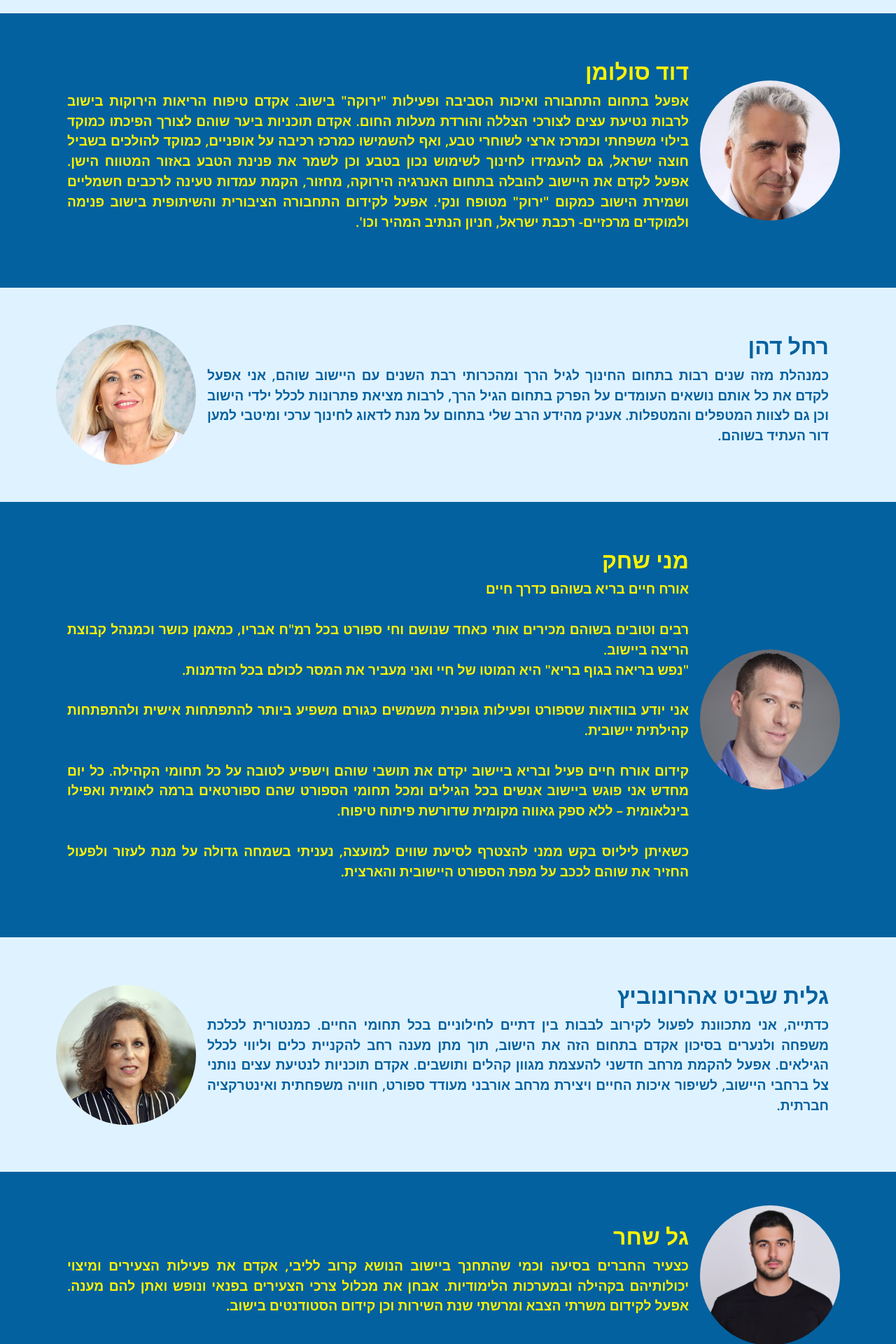
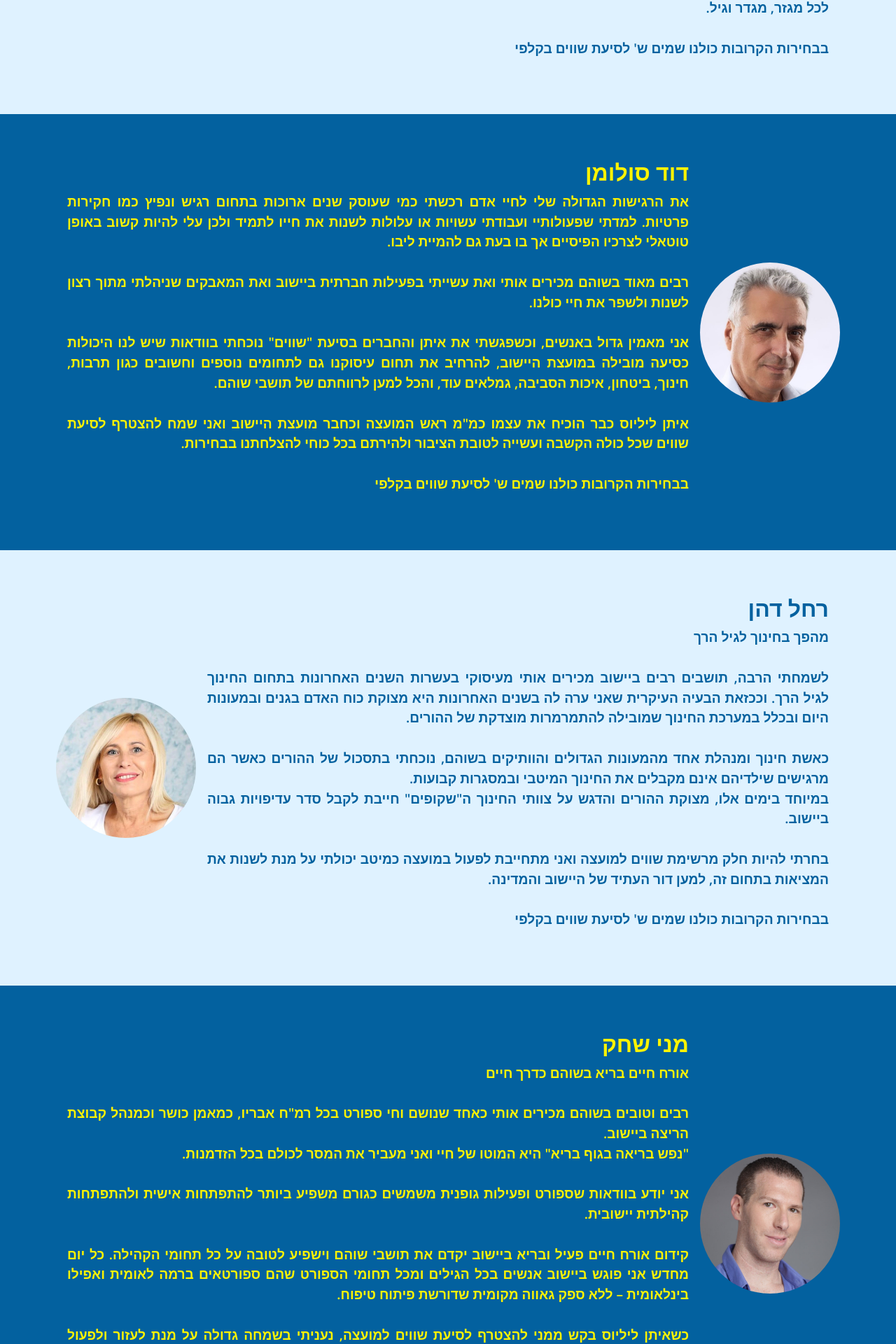
Before and after one commit to GuySha123/shavim, a React (Vite) app: page / in a window 1280 px wide. Shown: the part 2739-4659 px from the top of the page at 70% size. Built offline with nearby package versions, Linux system fonts and the light colour scheme; the HTML template or start-up script is replaced by a standard one.

Commit message:
Changed the text of the members, switched ori pic

```diff
--- a/src/components/sections/party-platform/PartyPlatform.tsx
+++ b/src/components/sections/party-platform/PartyPlatform.tsx
@@ -49,7 +49,7 @@ const PartyPlatform = ({ data }: PartyPlatformProps) => {
                         <DoubleBreak />
                         אני קורא לכולכם להתנדב ולעזור לנו במסע הבחירות, כי כל
                         קול וכל עזרה חשובה להמשך המסע שהתחיל לפני 5 שנים.
-                        <br />
+                        <DoubleBreak />
                         בבחירות הקרובות כולנו שמים ש' לסיעת שווים בקלפי
                         <DoubleBreak />
                         <b>איתן ליליוס יו"ר סיעת שווים</b>
--- a/src/data/member-data.ts
+++ b/src/data/member-data.ts
@@ -9,9 +9,6 @@ import nitzaPicture from '../assets/photos/party-members/nitza-pic.jpeg';
 import oriPicture from '../assets/photos/party-members/ori-pic.jpeg';
 import rachelPicture from '../assets/photos/party-members/rachel-pic.jpeg';
 import yoelPicture from '../assets/photos/party-members/yoel-pic.jpeg';
-
-//TODO:
-//Copy the text that Aviel sent me
 
 export type MemberDescription = {
     name: string;
@@ -25,77 +22,77 @@ export const memberData: MemberDescription[] = [
         name: 'עו"ד אורי סקוזה',
         title: 'תמונה של אורי סקוזה',
         description:
-            'הביטחון האישי ושמירה על הרכוש שלנו הוא הנושא שאני הולך להעמיד בראש מעייני כחבר במועצת היישוב שתבחר בבחירות הקרובות.\n אין ספק כי החודשים האחרונים רק הגבירו את הצורך הבולט והמיידי בנושאי ביטחון ביישוב ולבקשת איתן ליליוס, ראש הרשימה שלנו למועצה, לקחתי על עצמי לעסוק בתחומים אלו באופן מקצועי ביותר. אני מתכוון לגייס להכנת תוכנית עבודה מסודרת בנושא את אנשי מערכת הביטחון המנוסים ביותר המתגוררים בעיר על מנת לכונן ביישוב תחושת ביטחון אמיתי ומבוסס.\n\nבמסגרת עיסוקי במשרד עורכי הדין שיסדתי ביישוב לפני שנים רבות נחשפתי לרבים וטובים מתושבי שוהם ואני חבר קרוב של רבים מכם ומתוך המון שיחות ומפגשים, למדתי שזהו אחד התחומים שדורש התייחסות מערכתית ותשומת לב עירונית.\n\nבפעילותי במועצה בשנים הקרובות אני מתכוון לפעול להגברת המאמצים והפניית משאבים ראויים לתחום הביטחון. נעשה זאת באמצעות הכנת תוכניות עבודה מקצועיות ושילוב ידע וניסיון של רבים וטובים המתגוררים בעיר.',
+            "הביטחון האישי ושמירה על הרכוש שלנו הוא הנושא שאני הולך להעמיד בראש מעייני כחבר במועצת היישוב שתבחר בבחירות הקרובות.\n אין ספק כי החודשים האחרונים רק הגבירו את הצורך הבולט והמיידי בנושאי ביטחון ביישוב ולבקשת איתן ליליוס, ראש הרשימה שלנו למועצה, לקחתי על עצמי לעסוק בתחומים אלו באופן מקצועי ביותר. אני מתכוון לגייס להכנת תוכנית עבודה מסודרת בנושא את אנשי מערכת הביטחון המנוסים ביותר המתגוררים בעיר על מנת לכונן ביישוב תחושת ביטחון אמיתי ומבוסס.\n\nבמסגרת עיסוקי במשרד עורכי הדין שיסדתי ביישוב לפני שנים רבות נחשפתי לרבים וטובים מתושבי שוהם ואני חבר קרוב של רבים מכם ומתוך המון שיחות ומפגשים, למדתי שזהו אחד התחומים שדורש התייחסות מערכתית ותשומת לב עירונית.\n\nבפעילותי במועצה בשנים הקרובות אני מתכוון לפעול להגברת המאמצים והפניית משאבים ראויים לתחום הביטחון. נעשה זאת באמצעות הכנת תוכניות עבודה מקצועיות ושילוב ידע וניסיון של רבים וטובים המתגוררים בעיר.\n\nבבחירות הקרובות כולנו שמים ש' לסיעת שווים בקלפי",
         memberPic: oriPicture,
     },
     {
         name: 'לימור שגב',
         title: 'תמונה של לימור שגב',
         description:
-            'הנגשת תרבות בשוהם\n\nאני חיה, נושמת ועובדת בתחום התרבות כל חיי, ואני יודעת שיש אירועי תרבות רבים ונפלאים ברחבי הארץ.\nרק שכל פעם מחדש אני נוכחת, בכאב וצער, שחלקם, ולפעמים גם הטובים שבהם, אינם מונגשים לכולם ולבעלי מוגבלויות במיוחד. הסיבות מגוונות: חוסר מודעות מספקת, תוכן שאינו מוכר ועלויות כספיות גבוהות להנגשה.\n\nכמי שנושא התרבות הוא בנפשי ובעיסוקי היומיומי בבית הלוחם בתל אביב, הדגש שלי הינו על הגדלת תחום התרבות בתוך הקהילה והקשר ביניהם.\nלבקשתו של איתן ליליוס ראש סיעת שווים במועצה בחרתי להצטרף לסיעת שווים כדי לשים דגש על חיזוק מוסדות התרבות היישוביים תוך חידוש מסורות ועל יצירת תכנים חדשים המותאמים לכל סוגי האוכלוסייה.\n\nבתור חברת מועצת היישוב אני מתכוונת למתג את שוהם כיישוב מוביל בתחום התרבות הנגישה לקהילה, לכל מגזר, מגדר וגיל.',
+            "הנגשת תרבות בשוהם\n\nאני חיה, נושמת ועובדת בתחום התרבות כל חיי, ואני יודעת שיש אירועי תרבות רבים ונפלאים ברחבי הארץ.\nרק שכל פעם מחדש אני נוכחת, בכאב וצער, שחלקם, ולפעמים גם הטובים שבהם, אינם מונגשים לכולם ולבעלי מוגבלויות במיוחד. הסיבות מגוונות: חוסר מודעות מספקת, תוכן שאינו מוכר ועלויות כספיות גבוהות להנגשה.\n\nכמי שנושא התרבות הוא בנפשי ובעיסוקי היומיומי בבית הלוחם בתל אביב, הדגש שלי הינו על הגדלת תחום התרבות בתוך הקהילה והקשר ביניהם.\nלבקשתו של איתן ליליוס ראש סיעת שווים במועצה בחרתי להצטרף לסיעת שווים כדי לשים דגש על חיזוק מוסדות התרבות היישוביים תוך חידוש מסורות ועל יצירת תכנים חדשים המותאמים לכל סוגי האוכלוסייה.\n\nבתור חברת מועצת היישוב אני מתכוונת למתג את שוהם כיישוב מוביל בתחום התרבות הנגישה לקהילה, לכל מגזר, מגדר וגיל.\n\nבבחירות הקרובות כולנו שמים ש' לסיעת שווים בקלפי",
         memberPic: limorPicture,
     },
     {
         name: 'דוד סולומן',
         title: 'תמונה של דוד סולומן',
         description:
-            'אפעל בתחום התחבורה ואיכות הסביבה ופעילות "ירוקה" בישוב. אקדם טיפוח הריאות הירוקות בישוב לרבות נטיעת עצים לצורכי הצללה והורדת מעלות החום. אקדם תוכניות ביער שוהם לצורך הפיכתו כמוקד בילוי משפחתי וכמרכז ארצי לשוחרי טבע, ואף להשמישו כמרכז רכיבה על אופניים, כמוקד להולכים בשביל חוצה ישראל, גם להעמידו לחינוך לשימוש נכון בטבע וכן לשמר את פנינת הטבע באזור המטווח הישן. אפעל לקדם את היישוב להובלה בתחום האנרגיה הירוקה, מחזור, הקמת עמדות טעינה לרכבים חשמליים ושמירת הישוב כמקום "ירוק" מטופח ונקי. אפעל לקידום התחבורה הציבורית והשיתופית בישוב פנימה ולמוקדים מרכזיים- רכבת ישראל, חניון הנתיב המהיר וכו\'.',
+            'את הרגישות הגדולה שלי לחיי אדם רכשתי כמי שעוסק שנים ארוכות בתחום רגיש ונפיץ כמו חקירות פרטיות. למדתי שפעולותיי ועבודתי עשויות או עלולות לשנות את חייו לתמיד ולכן עלי להיות קשוב באופן טוטאלי לצרכיו הפיסיים אך בו בעת גם להמיית ליבו.\n\nרבים מאוד בשוהם מכירים אותי ואת עשייתי בפעילות חברתית ביישוב ואת המאבקים שניהלתי מתוך רצון לשנות ולשפר את חיי כולנו.\n\nאני מאמין גדול באנשים, וכשפגשתי את איתן והחברים בסיעת "שווים" נוכחתי בוודאות שיש לנו היכולות כסיעה מובילה במועצת היישוב, להרחיב את תחום עיסוקנו גם לתחומים נוספים וחשובים כגון תרבות, חינוך, ביטחון, איכות הסביבה, גמלאים עוד, והכל למען לרווחתם של תושבי שוהם.\n\nאיתן ליליוס כבר הוכיח את עצמו כמ"מ ראש המועצה וכחבר מועצת היישוב ואני שמח להצטרף לסיעת שווים שכל כולה הקשבה ועשייה לטובת הציבור ולהירתם בכל כוחי להצלחתנו בבחירות.\n\nבבחירות הקרובות כולנו שמים ש\' לסיעת שווים בקלפי',
         memberPic: dividPicture,
     },
     {
         name: 'רחל דהן',
         title: 'תמונה של רחל דהן',
         description:
-            'כמנהלת מזה שנים רבות בתחום החינוך לגיל הרך ומהכרותי רבת השנים עם היישוב שוהם, אני אפעל לקדם את כל אותם נושאים העומדים על הפרק בתחום הגיל הרך, לרבות מציאת פתרונות לכלל ילדי הישוב וכן גם לצוות המטפלים והמטפלות. אעניק מהידע הרב שלי בתחום על מנת לדאוג לחינוך ערכי ומיטבי למען דור העתיד בשוהם.',
+            'מהפך בחינוך לגיל הרך\n\nלשמחתי הרבה, תושבים רבים ביישוב מכירים אותי מעיסוקי בעשרות השנים האחרונות בתחום החינוך לגיל הרך. וככזאת הבעיה העיקרית שאני ערה לה בשנים האחרונות היא מצוקת כוח האדם בגנים ובמעונות היום ובכלל במערכת החינוך שמובילה להתמרמרות מוצדקת של ההורים.\n\nכאשת חינוך ומנהלת אחד מהמעונות הגדולים והוותיקים בשוהם, נוכחתי בתסכול של ההורים כאשר הם מרגישים שילדיהם אינם מקבלים את החינוך המיטבי ובמסגרות קבועות.\nבמיוחד בימים אלו, מצוקת ההורים והדגש על צוותי החינוך ה"שקופים" חייבת לקבל סדר עדיפויות גבוה ביישוב.\n\nבחרתי להיות חלק מרשימת שווים למועצה ואני מתחייבת לפעול במועצה כמיטב יכולתי על מנת לשנות את המציאות בתחום זה, למען דור העתיד של היישוב והמדינה.\n\nבבחירות הקרובות כולנו שמים ש\' לסיעת שווים בקלפי',
         memberPic: rachelPicture,
     },
     {
         name: 'מני שחק',
         title: 'תמונה של מני שחק',
         description:
-            'אורח חיים בריא בשוהם כדרך חיים\n\nרבים וטובים בשוהם מכירים אותי כאחד שנושם וחי ספורט בכל רמ"ח אבריו, כמאמן כושר וכמנהל קבוצת הריצה ביישוב.\n"נפש בריאה בגוף בריא" היא המוטו של חיי ואני מעביר את המסר לכולם בכל הזדמנות.\n\nאני יודע בוודאות שספורט ופעילות גופנית משמשים כגורם משפיע ביותר להתפתחות אישית ולהתפתחות קהילתית יישובית.\n\nקידום אורח חיים פעיל ובריא ביישוב יקדם את תושבי שוהם וישפיע לטובה על כל תחומי הקהילה.  כל יום מחדש אני פוגש ביישוב אנשים בכל הגילים ומכל תחומי הספורט שהם ספורטאים ברמה לאומית ואפילו בינלאומית – ללא ספק גאווה מקומית שדורשת פיתוח טיפוח.\n\nכשאיתן ליליוס בקש ממני להצטרף לסיעת שווים למועצה, נעניתי בשמחה גדולה על מנת לעזור ולפעול החזיר את שוהם לככב על מפת הספורט היישובית והארצית.',
+            'אורח חיים בריא בשוהם כדרך חיים\n\nרבים וטובים בשוהם מכירים אותי כאחד שנושם וחי ספורט בכל רמ"ח אבריו, כמאמן כושר וכמנהל קבוצת הריצה ביישוב.\n"נפש בריאה בגוף בריא" היא המוטו של חיי ואני מעביר את המסר לכולם בכל הזדמנות.\n\nאני יודע בוודאות שספורט ופעילות גופנית משמשים כגורם משפיע ביותר להתפתחות אישית ולהתפתחות קהילתית יישובית.\n\nקידום אורח חיים פעיל ובריא ביישוב יקדם את תושבי שוהם וישפיע לטובה על כל תחומי הקהילה.  כל יום מחדש אני פוגש ביישוב אנשים בכל הגילים ומכל תחומי הספורט שהם ספורטאים ברמה לאומית ואפילו בינלאומית – ללא ספק גאווה מקומית שדורשת פיתוח טיפוח.\n\nכשאיתן ליליוס בקש ממני להצטרף לסיעת שווים למועצה, נעניתי בשמחה גדולה על מנת לעזור ולפעול החזיר את שוהם לככב על מפת הספורט היישובית והארצית.\n\nבבחירות הקרובות כולנו שמים ש\' לסיעת שווים בקלפי',
         memberPic: meniPicture,
     },
     {
         name: 'גלית שביט אהרונוביץ',
         title: 'תמונה של גלית שביט אהרונוביץ',
         description:
-            'כדתייה, אני מתכוונת לפעול לקירוב לבבות בין דתיים לחילוניים בכל תחומי החיים. כמנטורית לכלכת משפחה ולנערים בסיכון אקדם בתחום הזה את הישוב, תוך מתן מענה רחב להקניית כלים וליווי לכלל הגילאים. אפעל להקמת מרחב חדשני להעצמת מגוון קהלים ותושבים. אקדם תוכניות לנטיעת עצים נותני צל ברחבי היישוב, לשיפור איכות החיים ויצירת מרחב אורבני מעודד ספורט, חוויה משפחתית ואינטרקציה חברתית.',
+            'כתושבת היישוב השייכת (גם) לקהילה הדתית הפתוחה והפלורליסטית של שוהם, כמי שמשתדלת להיות גשר ודוגמה לחיים ב"גם וגם" אני מאמינה שלכל אחד ואחת מאתנו יש מחויבות לפעול למען קהילה מכילה המתנהלת מתוך ערבות הדדית. הנכונות להתגייס למען האחר, היא הדרך לשיתוף פעולה פורה בין כל המגזרים, בין האדם לסביבה ובין הרשות לתושב. אני מאמינה ובזאת אפעל ש-יחד נחזק ונבנה שוהם טובה יותר.\n\nאני מאמינה גדולה בחיים "גם וגם" זהו המוטו של חיי וחיי משפחתי מאז ומתמיד.\nבהשתייכותי לקהילה הדתית, הפתוחה והפלורליסטית של שוהם אני מממשת את היותי גשר ודוגמה שלכך שאפשר לחיות בשלום עם דעות שונות ומגוונות.\n\nבבסיס חיי קיימת האמונה המלאה כי מחויבות מלאה לערבות הדדית בין כל תושבי שוהם על אמונותיהם וצורת חייהם, היא דרך החיים הנכונה והמתגמלת ביותר.\n\nפיתוח ההתגייסות למען הזולת, המייצרת שיתוף פעולה פורה ומעצים בין כל המגזרים, היא הדרך הנכונה אותה אני רוצה להנחיל בשוהם גם בין הרשות לתושבים.\nומכאן בין האדם לסביבה ובין כל המגזרים ביישוב.\n\nאיתן ליליוס מגלם במלואה את את תפיסת עולמי, ולבקשתו שמחתי להצטרף לרשימת "שווים" למועצת העיר, כדי להיות זו שתטמיע את הערכים הללו בקרב תושבים העיר.\n\nבבחירות הקרובות כולנו שמים ש\' לסיעת שווים בקלפי',
         memberPic: galitPicture,
     },
     {
         name: 'גל שחר',
         title: 'תמונה של גל שחר',
         description:
-            'כצעיר החברים בסיעה וכמי שהתחנך ביישוב הנושא קרוב לליבי, אקדם את פעילות הצעירים ומיצוי יכולותיהם בקהילה ובמערכות הלימודיות. אבחן את מכלול צרכי הצעירים בפנאי ונופש ואתן להם מענה. אפעל לקידום משרתי הצבא ומרשתי שנת השירות וכן קידום הסטודנטים בישוב.',
+            "משאירים את הצעירים ביישוב!\n\nבמהלך השנים האחרונות קשה לפספס את העזיבה של צעירים רבים מהיישוב למטרופולינים הגדולים. כחייל משוחרר וכבוגר מסגרות החינוך ביישוב, אני רואה את הצרכים הרבים והמגוונים של צעירים ביישוב, שלא לכולם ישנו מענה ראוי: פעילויות פנאי לצעירים בגילאי חטיבה ותיכון, הכנה לגיוס לצבא ומתן מענה למסיימי שירות צבאי ולאומי ולסטודנטים במוסדות ההשכלה הגבוהה.\n\nולטובת כל אלו, אני מצטרף לסיעת שווים כדי להביא למועצה את קול הצעירים ולדאוג לכל הצרכים הרבים שעולים, על מנת להבטיח שיותר ויותר בני היישוב יבחרו להישאר בו ולפתח אותו למען הדורות הבאים.\n\nבבחירות הקרובות כולנו שמים ש' לסיעת שווים בקלפי",
         memberPic: galPicture,
     },
     {
         name: 'ניצה שרעבי',
         title: 'תמונה של ניצה שרעבי',
         description:
-            'כאשת חינוך בתחומי החינוך הרגיל והמיוחד, אקדם ואשפר את תחומי הלמידה השונים והכל תוך שיתוף והדרכת ההורים, הבאת כלל התלמידים להישגים חברתיים, לימודיים ורגשיים בגישות ודרכים חדשניות, תוך למידה דיפריאנציאלית בתוך כותלי בית הספר ומחוצה להם, לרבות בטבע. אסייע בהתמודדיות עם קשיים אישיים ולימודיים תוך יצירת פתרונות מגוונים אשר יובילו ללימוד עצמאי בתחומים הכלכליים, החברתיים והרגשיים.',
+            'אני מאמינה בעשייה חינוכית שעיקרה בהובלת תהליכים בקרב כלל הגורמים הנוגעים בחינוך: הורה, מורה וילד. לטובת כך נדרשת גמישות מחשבתית והתווית דרך מותאמת אישית לכל ילד, על פי התפיסה "חינוך הנער על פי דרכו".\n\nבבחירות הקרובות כולנו שמים ש\' לסיעת שווים בקלפי',
         memberPic: nitzaPicture,
     },
     {
         name: 'יואל אמיר',
         title: 'תמונה של יואל אמיר',
         description:
-            'כיזם וכמי שפעל שנים ארוכות בחברות בינ"ל אפעל לקידום תחום העסקים הקטנים והבינוניים בישוב וכן את מרכזי העסקים באזורי התעשייה. אפעל לקדם יוזמות ושיתופי פעולה בינ"ל ואת חזון הסיעה להפיכת תושבי שוהם ל"אזרח גלובלי".',
+            'כאיש עסקים, המשמש כמנכ"ל בחברות המובילות במשק בתחומם, אני שמח להצטרף לסיעת שווים ולסייע בהמשך קידום היישוב בתחום העסקים- הן בתחום העסקים הקטנים והבינוניים ביישוב והן במרכזי העסקים באזורי המסחר והתעשייה. כמו כן, אשים דגש על פיתוח ושדרוג קשרי החוץ של היישוב במגוון האספקטים הרלוונטיים.\n\nבבחירות הקרובות כולנו שמים ש\' לסיעת שווים בקלפי',
         memberPic: yoelPicture,
     },
     {
         name: 'אפי בן נתן',
         title: 'תמונה של אפי בן נתן',
         description:
-            'אחרי שנים כראש ענף תנאי שירות חובה ומילואים בדרגת סגן אלוף, כחבר לשעבר בוועדת העבודה והרווחה של הכנסת וכבן הישוב עשרות שנים, אקדם את תחומי הרווחה בדגש על גימלאי הישוב והגיל השלישי, התרבות והחינוך.',
+            'כחבר גאה בקבוצת "הגיל השלישי" ואיש פעיל בחיי היום יום – בכל תחומי החיים (גוף, נפש, משפחה, חברים, עסקים וכל השאר), אני שמח וגאה לחבור לסיעת שווים ולתרום מניסיוני רב השנים למען כל תושבי שוהם בכל הגילים ובכל תחום בו אני עוסק ועסקתי. ובין השאר חלומי הוא לקדם הקמת שלוחה של מוסד אקדמי כלשהו ביישוב, כדי שגם בתחום האקדמי תוכל שוהם להצטיין.\n\nבבחירות הקרובות כולנו שמים ש\' לסיעת שווים בקלפי',
         memberPic: effiPicture,
     },
     {
         name: 'מיכל פיקרסקי',
         title: 'תמונה של מיכל פיקרסקי',
         description:
-            'בראייתי שוהם צריכה ויכולה להיות הקהילה שבה יש מקום לכל אדם, תוך אמונה בזכותו ובחובתו להיות ולחיות את חייו במלואם. השונות והגיוון בנינו הם אלו שבונים, מעשירים ומיטיבים את עולמנו. התפקיד שלנו הוא ליצור, לבנות, לחזק ולתחזק את הקהילה ואת הפרטים החיים בה.',
+            'כמי שמתעקשת לעסוק במגוון תחומים, שנושקים (וגם לא) זה לזה, וכאמא גאה לשלושה להט"בים,  בראייתי שוהם צריכה ויכולה להיות קהילה שבה יש מקום לכל אדם, תוך אמונה בזכותו ובחובתו להיות ולחיות את חייו במלואם. השונות והגיוון בינינו הם אלו שבונים, מעשירים ומיטיבים את עולמנו. התפקיד שלנו הוא ליצור, לבנות, לחזק ולתחזק את הקהילה הזו ואת הפרטים החיים בה. וזאת ההתחייבות שלי לפעול בשנים הקרובות – בכל תפקיד ותחום שיידרש כדי לקדם את ערכיי וערכיי סיעת שווים.\n\nבבחירות הקרובות כולנו שמים ש\' לסיעת שווים בקלפי',
         memberPic: michalPicture,
     },
 ];
```
Also changed, not shown: src/assets/photos/party-members/ori-pic.jpeg.
